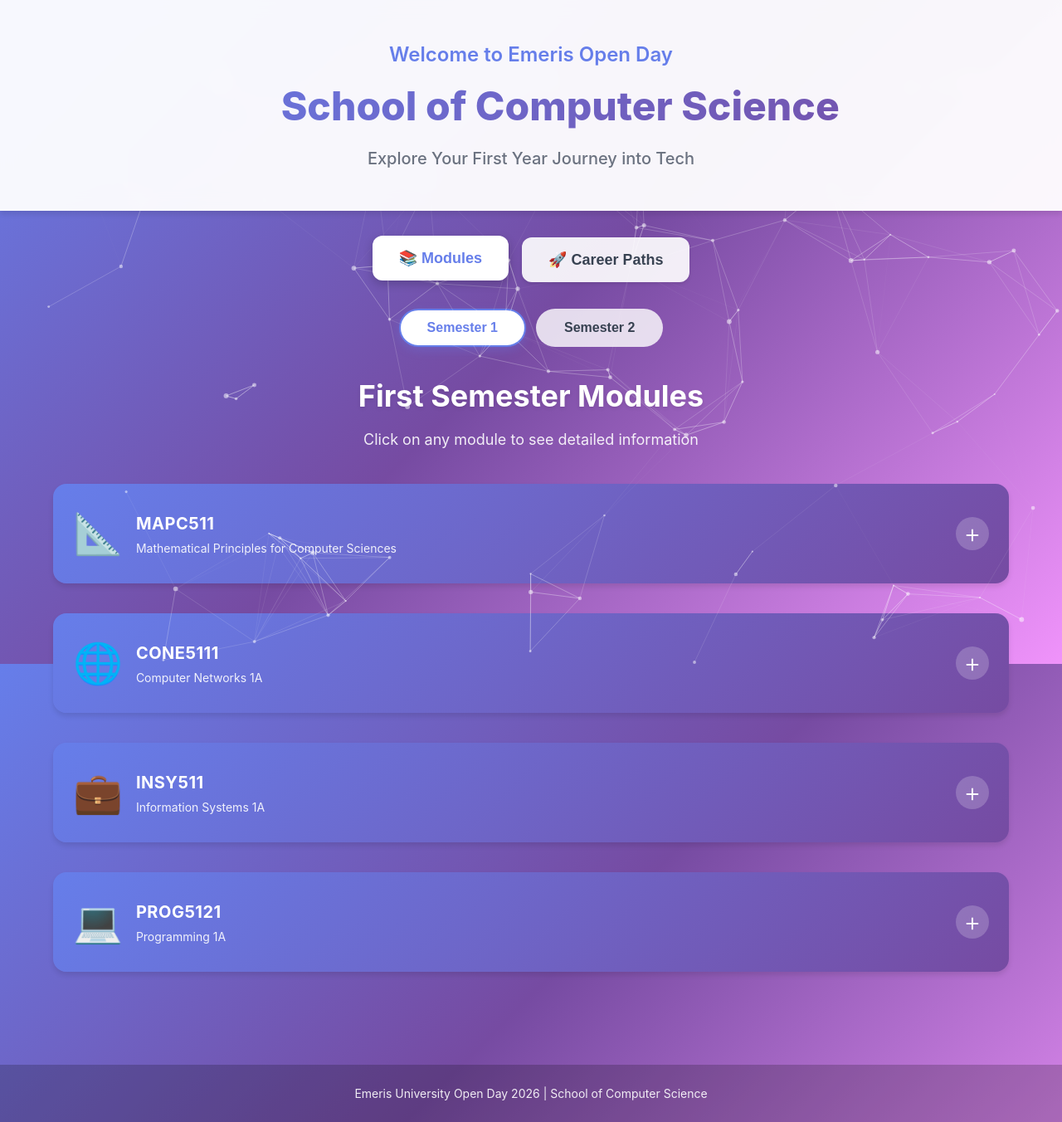
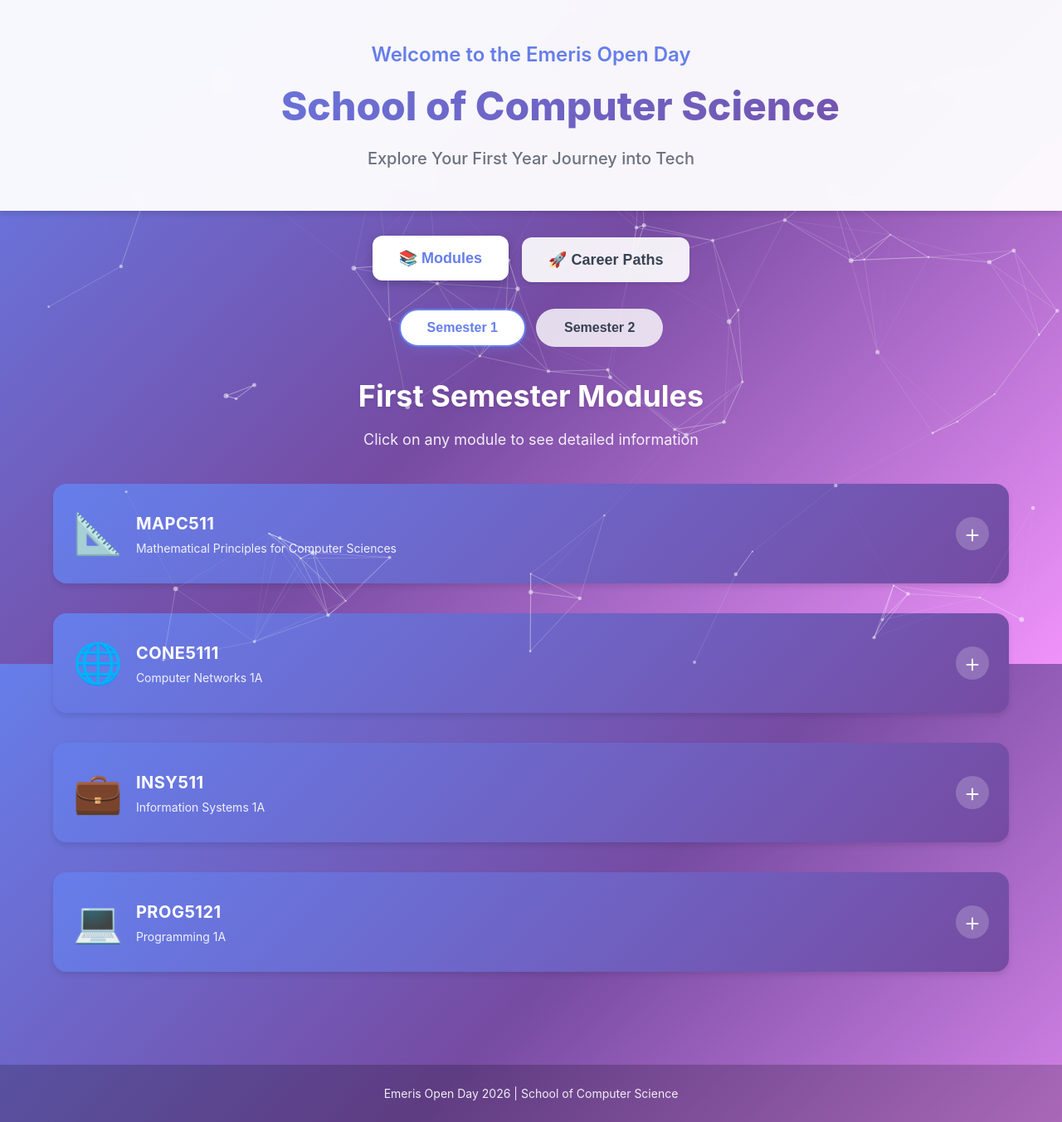
Before and after one commit to RohanM007/OpenDay, a React (Vite) app in the folder openday-app/: page / in a window 1280 px wide. Shown: the whole page at 83% size. Built offline with nearby package versions, Linux system fonts and the light colour scheme.

Commit message:
Minor changes to the descriptions.

```diff
--- a/openday-app/src/App.jsx
+++ b/openday-app/src/App.jsx
@@ -32,7 +32,7 @@ function App() {
               color: '#667eea',
               margin: 0
             }}>
-              Welcome to Emeris Open Day
+              Welcome to the Emeris Open Day
             </p>
           </motion.div>
           <motion.h1
@@ -151,7 +151,7 @@ function App() {
       </main>
 
       <footer className="app-footer">
-        <p>Emeris University Open Day 2026 | School of Computer Science</p>
+        <p>Emeris Open Day 2026 | School of Computer Science</p>
       </footer>
     </div>
   )
```
